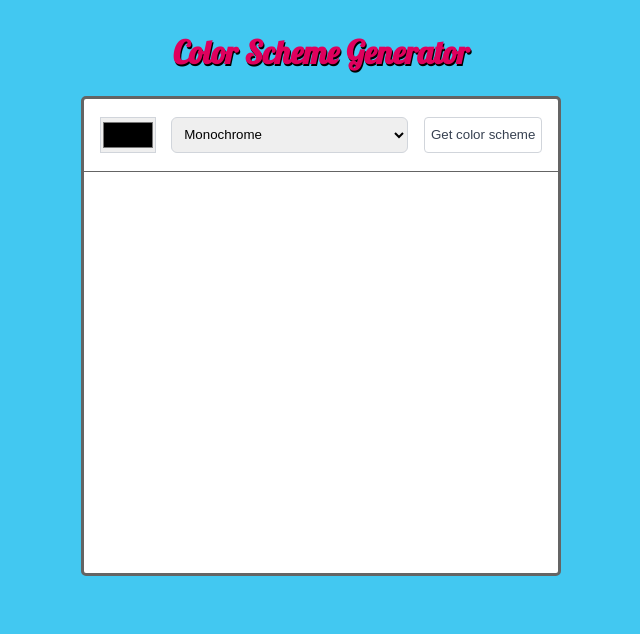
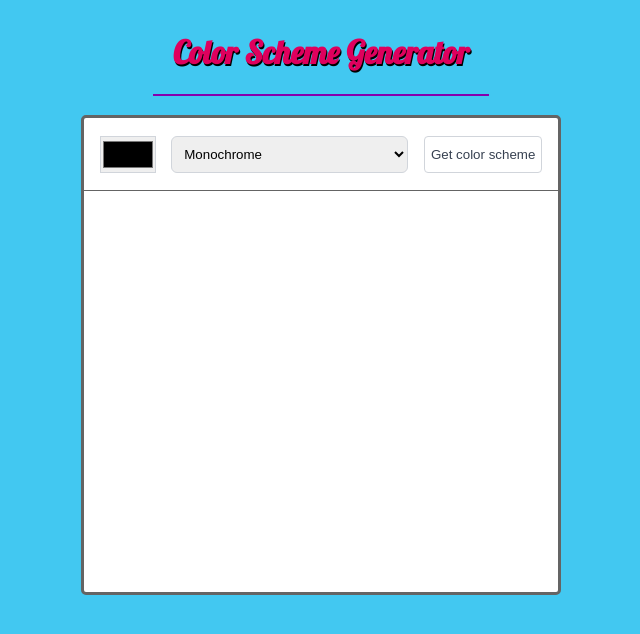
Before and after one commit to HawaJeme/Color-Scheme-Generator, a plain HTML site: page index.html in a window 1280 px wide. Shown: the whole page, without its empty margins (319-959 px from the left). Drawn offline with Linux system fonts and the light colour scheme.

Commit message:
deleting comments

```diff
--- a/index.css
+++ b/index.css
@@ -4,14 +4,15 @@
 body{
     background-color: #42c8f1;
 }
-/* how to center the html page itself */
 header{
     height: 4rem;
-    margin-top: 2rem;
+    width: 21rem;
+    margin: 2rem auto 1.2rem;
     font-family: 'Lobster', cursive;
     color: #df005d;
     text-align: center;
     text-shadow: 1px 2px black;
+    border-bottom: 2px solid rgb(133, 0, 173);
 }
 .container{
     grid-template-rows:  4.5rem auto  2.5rem;
@@ -40,12 +41,6 @@ header{
     border-radius: 6px;
     padding: 0.5rem;
 }
-/* select option{
-    display: inline;
-    cursor: pointer;
-    color: #df005d;
-    margin: 5rem;
-} */
 #color-picker{
     align-self: center;
     width: 3.5rem;
--- a/index.js
+++ b/index.js
@@ -32,13 +32,8 @@ getColorBtn.addEventListener('click', ()=> {
             colorSchemeArr.map(color => {
                 const colorsHex = color.hex.value
                 footer.innerHTML += `
-                <div>${colorsHex}</div>`
-                // footer.addEventListener('click', ()=>{
-                //     let copyClipBoard
-                //     copyClipBoard += navigator.clipboard.writeText(colorsHex)
-                //     console.log(copyClipBoard)
-                // })
-                getSchemeDivs(colorsHex)
+                <div class="hex-input">${colorsHex}</div>`
+                    getSchemeDivs(colorsHex)
+                })
             })
-    })
-})
+        })
```
